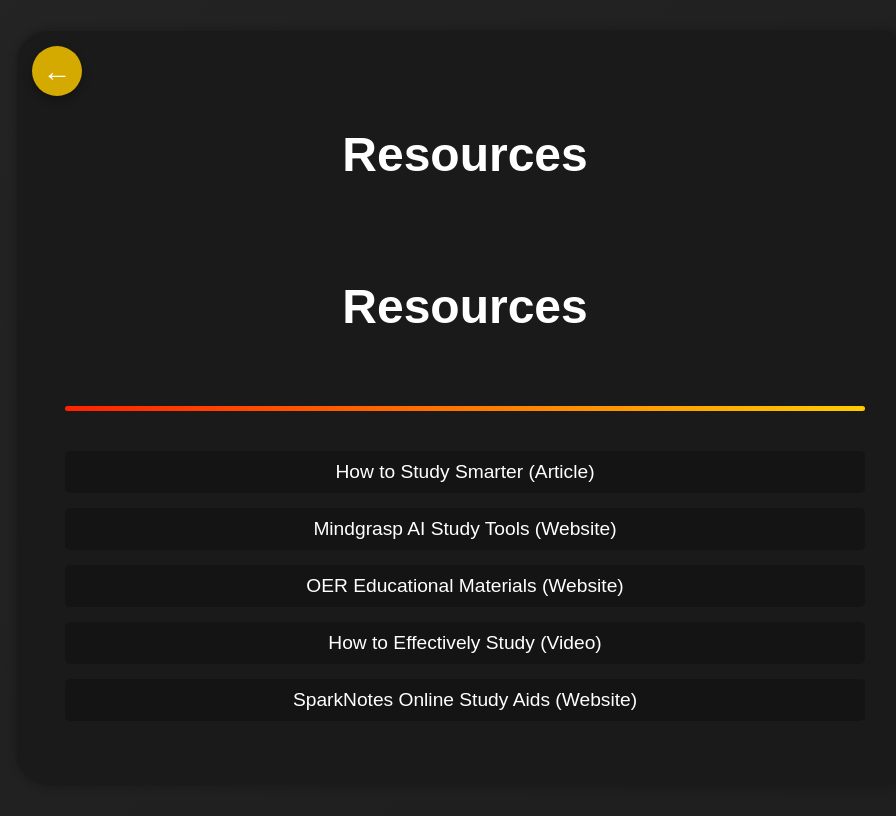
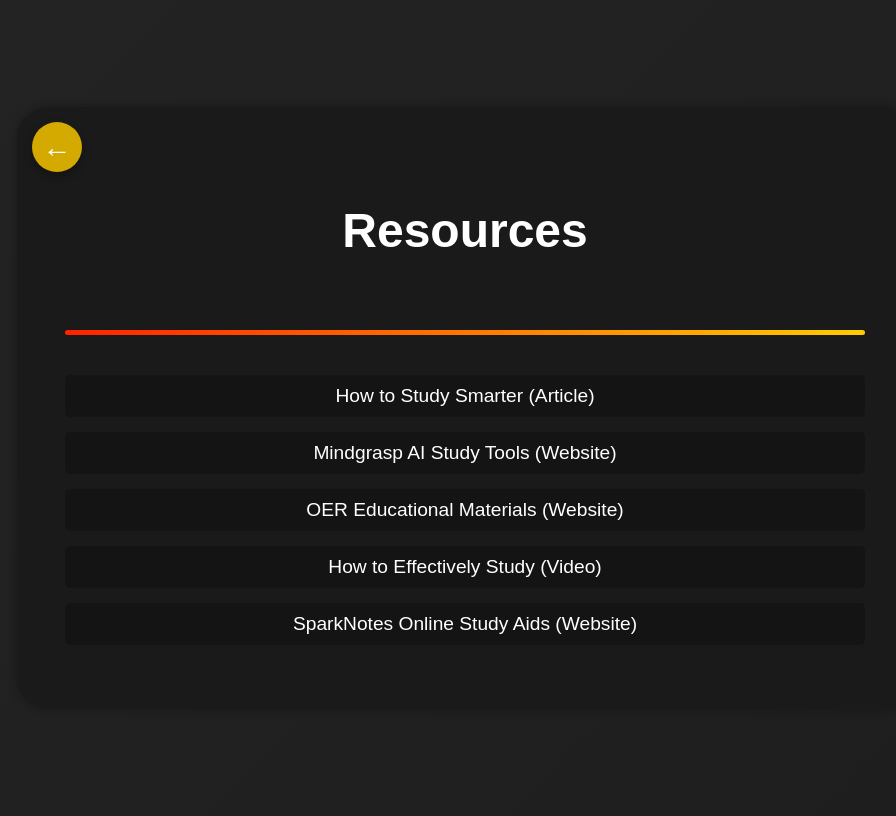
Before and after one commit to Holedroppersgithubacc2/Blazern, a Flask app: page /resources in a window 1280 px wide. Shown: the whole page, without its empty margins (175-1071 px from the left). Run offline with Flask 3, Linux system fonts and the light colour scheme; some libraries are stand-ins or nearby versions.

Commit message:
Update resources.html

```diff
--- a/templates/resources.html
+++ b/templates/resources.html
@@ -9,7 +9,6 @@
      <div class="container">
          <h1 class="title">Resources</h1>
          <a href="{{ url_for('home') }}" class="home-button" aria-label="Home">←</a>
-         <h1>Resources</h1>
          <hr class="cool-line"/>
          <ul class="resource-list">
             <li><a href="https://learningcenter.unc.edu/tips-and-tools/studying-101-study-smarter-not-harder/" target="_blank">How to Study Smarter (Article)</a></li>
```
